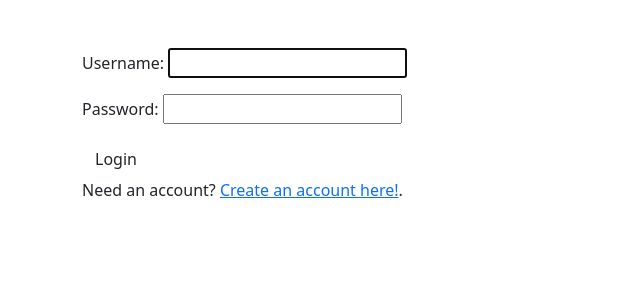
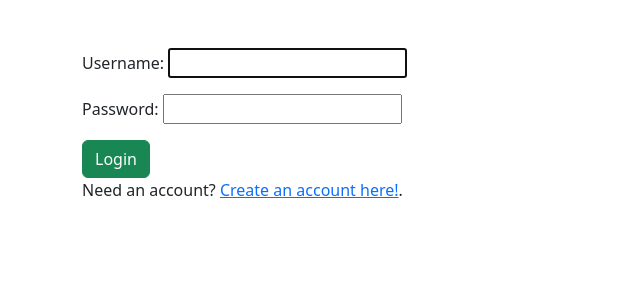
Before and after one commit to Stylie777/SoftwareEngineeringL5, a Django app: page /login/ in a window 1280 px wide. Shown: the part 112-412 px from the top of the page, without its empty margins (0-640 px from the left). Run offline with Django 4.2, Linux system fonts and the light colour scheme.

Commit message:
login: Fix button class
There was a spelling mistake so the colour was not showing correctly.

```diff
--- a/assignment/assignment/myapp/templates/myapp/login.html
+++ b/assignment/assignment/myapp/templates/myapp/login.html
@@ -21,7 +21,7 @@ Date:     22/09/23
         <form method="POST">
             {% csrf_token %}
             {{login_form.as_p}}
-            <button class="btn btm-success" type="submit">Login</button>
+            <button class="btn btn-success" type="submit">Login</button>
         </form>
         <p class="text-centre">Need an account? <a href="/register"> Create an account here!</a>.</p>
     </div>
```
